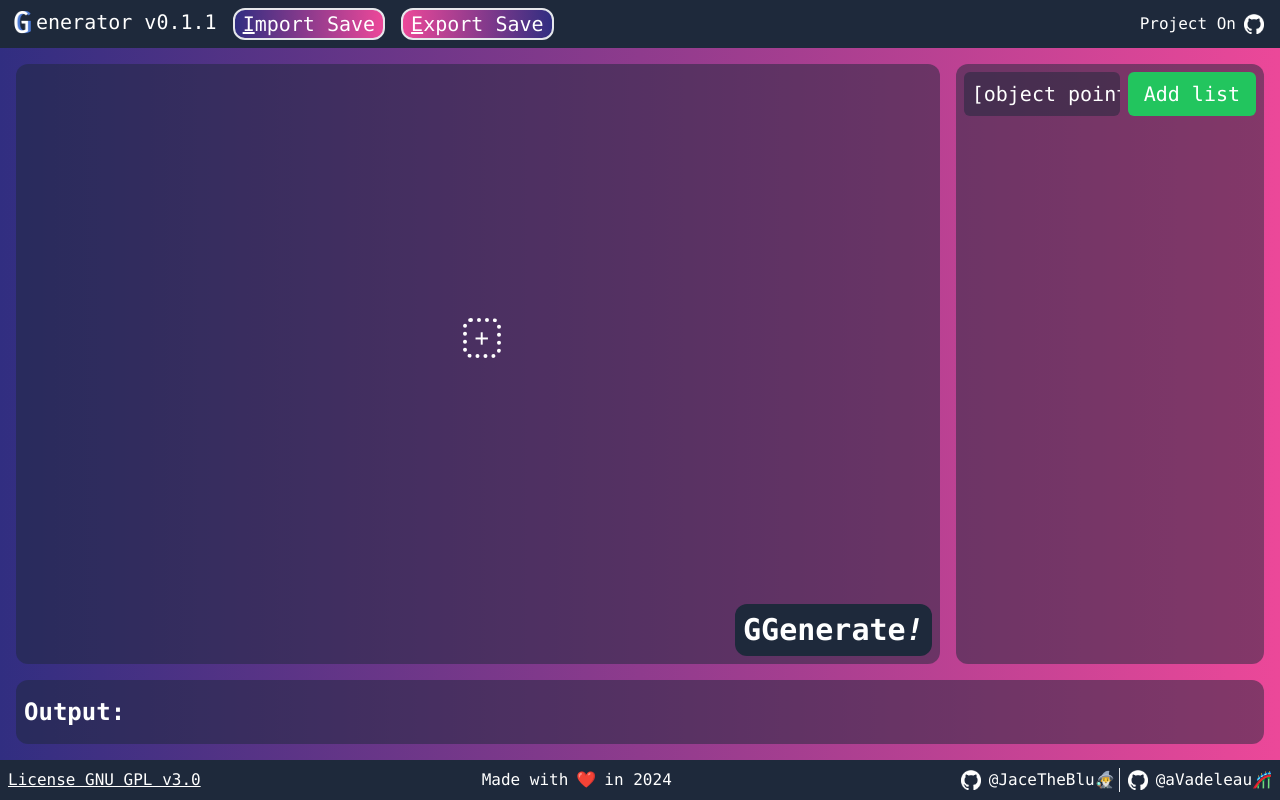
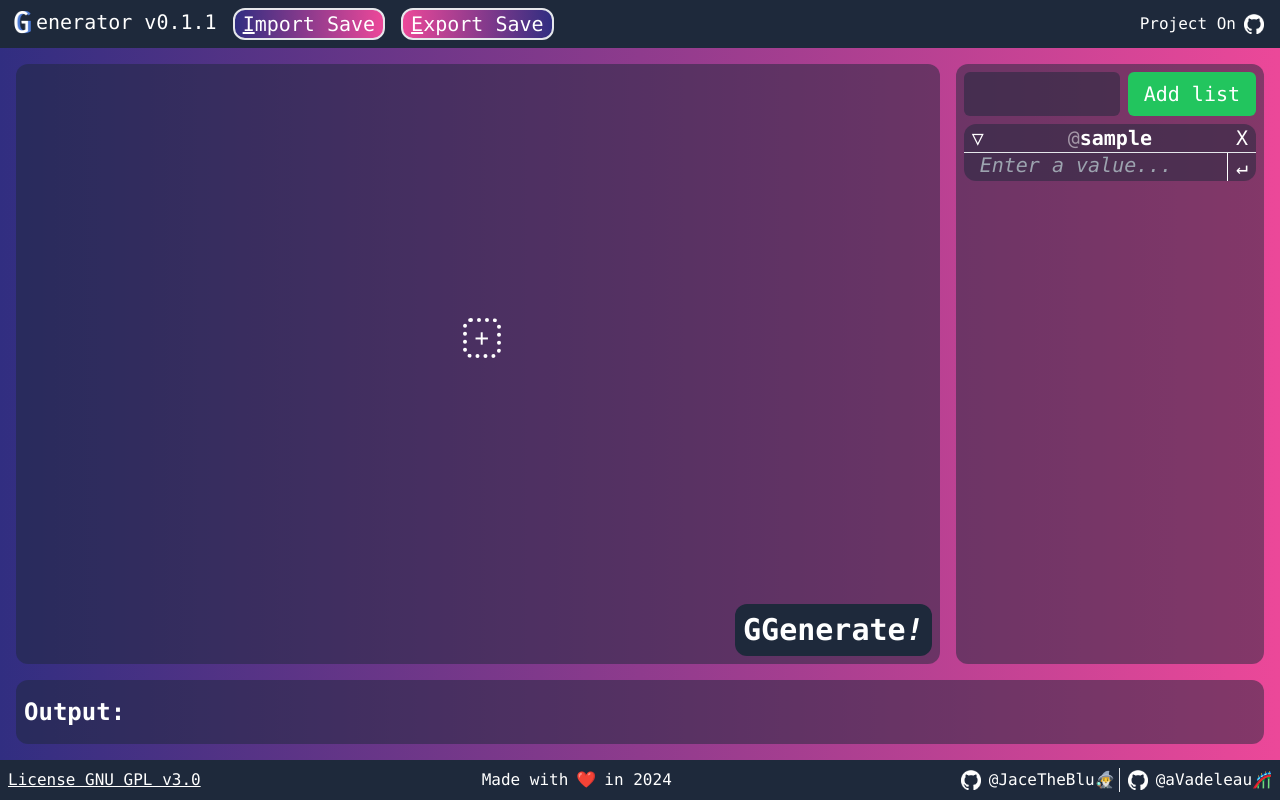
Before and after one commit to JaceTheBlu/GGenerator, a SvelteKit app: page / in a window 1280 px wide. Both pictures are taken after typing "Sample" into the empty fields and a click on the button "Add list". Built offline with nearby package versions, Linux system fonts and the light colour scheme.

Commit message:
fix mouseevent bug

```diff
--- a/src/components/Pouch.svelte
+++ b/src/components/Pouch.svelte
@@ -233,7 +233,7 @@
 			<li class="flex">
 				<input
 					bind:value={new_pouch}
-					class="bg-transparent w-full h-full focus:outline-none focus:ring placeholder:italic rounded-bl-xl pl-4"
+					class="bg-transparent w-full h-full focus:outline-none focus:ring-2 focus:ring-secondary-color placeholder:italic rounded-bl-xl pl-4"
 					type="text"
 					placeholder="Enter a value..."
 					on:keydown={(event) => handleKeyboard(event, 'addElements')}
--- a/src/components/PouchOfWords.svelte
+++ b/src/components/PouchOfWords.svelte
@@ -25,8 +25,15 @@
 	 * This function handle the add of a new pouch
 	 * It is not possible to create a pouch with an empty name or an name which already exist
 	 */
-	export const addPouch = (name) => {
-		input_value = name || input_value.trim();
+	export const addPouch = (event) => {
+		if(event?.type === 'click'){
+		input_value = input_value.trim();
+
+
+		}else{
+			input_value = event || input_value.trim();
+
+		}
 			if (
 				input_value !== null &&
 				input_value !== undefined &&
--- a/src/routes/+page.svelte
+++ b/src/routes/+page.svelte
@@ -3,12 +3,12 @@
 	import { inject } from '@vercel/analytics';
 	inject();
 
+	import { createEventDispatcher } from 'svelte';
 	import '../app.css';
 	import GGFooter from '../components/GGFooter.svelte';
 	import GGHeader from '../components/GGHeader.svelte';
 	import PouchOfWords from '../components/PouchOfWords.svelte';
 	import Rundown from '../components/Rundown.svelte';
-	import { createEventDispatcher } from 'svelte';
 
 	const dispatch = createEventDispatcher();
 
@@ -85,7 +85,7 @@
 		console.log(event);
 		let pouchName = event.detail.text.substring(1);
 		const pouch = pouch_list.find((pouch) => pouch.name === pouchName);
-		if (!pouch) pouch_elem.submit(pouchName);
+		if (!pouch) pouch_elem.addPouch(pouchName);
 	};
 </script>
 
```
Lines whose indentation alone changed are shown as unchanged.
